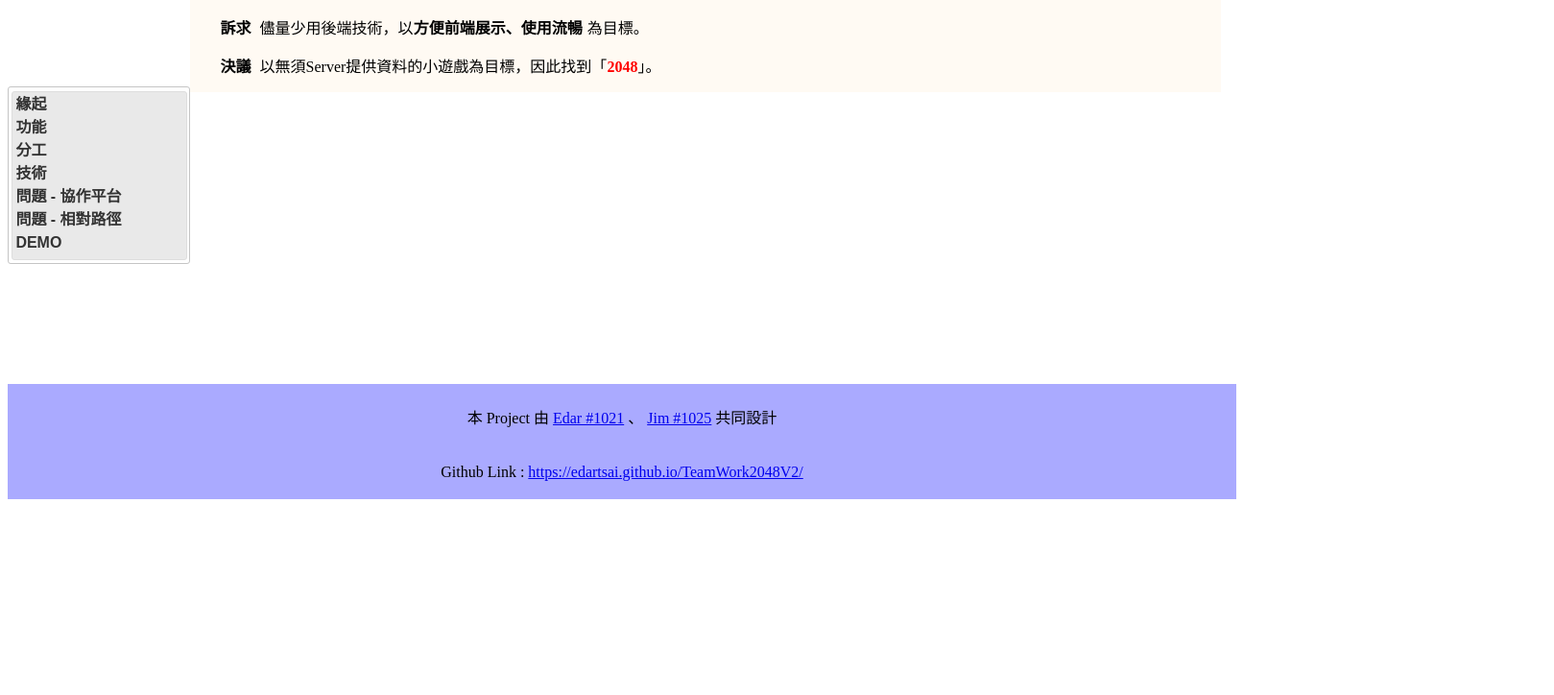
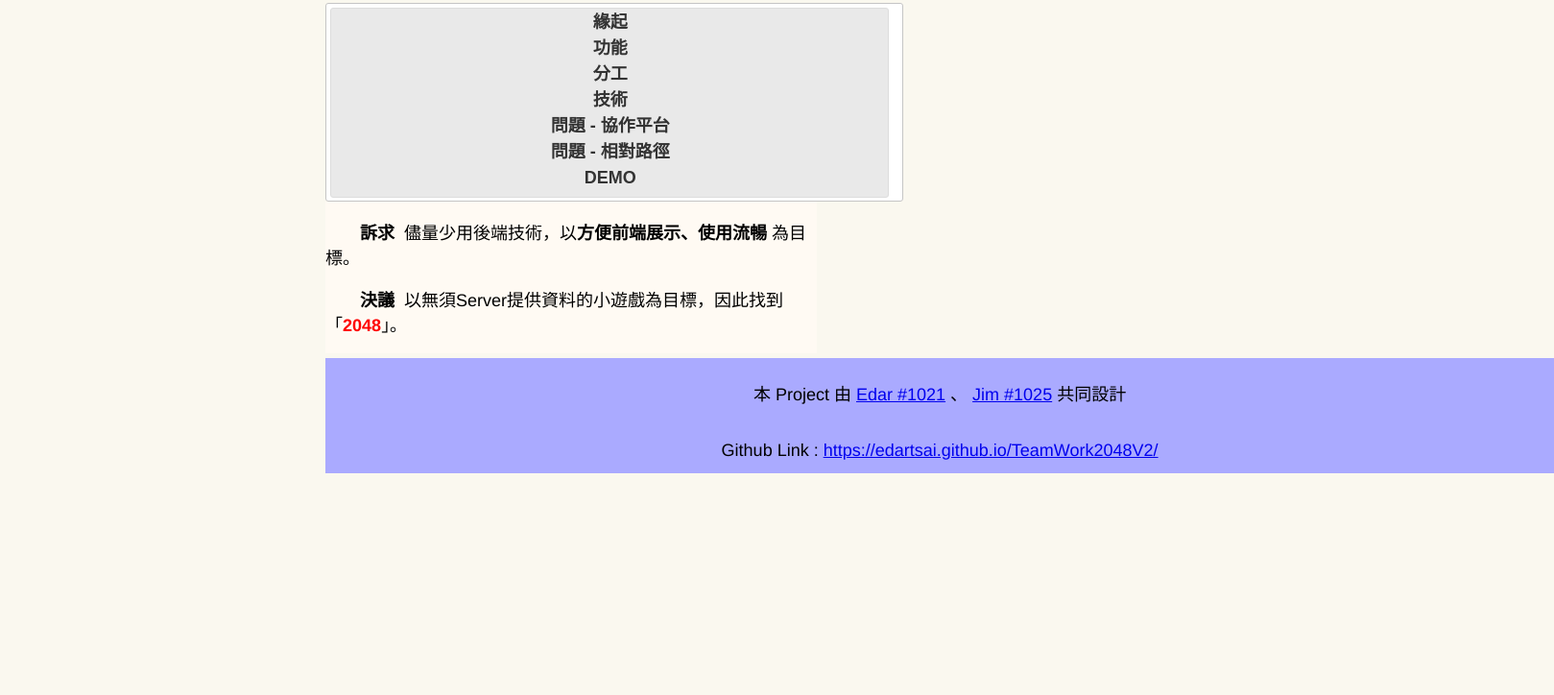
Before and after one commit to edartsai/TeamWork2048V2, a plain HTML site: page view/index.html in a window 1280 px wide. Shown: the part 76-800 px from the top of the page at 96% size, 1619 px wide, since content can reach past the window. Drawn offline with nearby package versions, Linux system fonts and the light colour scheme.

Commit message:
測試主畫面UI

```diff
--- a/view/css/StyleSheet.scss
+++ b/view/css/StyleSheet.scss
@@ -197,3 +197,6 @@ html, body {
         float:right;
     }
 }
+
+
+#Sidebar{ width:15%;float:left;height:100%-210px;text-align:left;}
--- a/view/css/style.css
+++ b/view/css/style.css
@@ -9,6 +9,6 @@
 
 
 #Header { width: 100%; height:90px; text-align:center; line-height:80px; background-color:#aaaaff; margin-bottom:5px;}
-#Sidebar{ width:15%;float:left;height:auto;text-align:left;margin-top:90px;margin-bottom:120px}
+/*#Sidebar{ width:15%;float:left;height:auto;text-align:left;margin-top:90px;margin-bottom:120px}*/
 #Body{width:85%;height:auto;text-align:left;background-color:#fffaf3;float:left;}
 #Footer{width:100%;height:120px;text-align:center;line-height:40px;background-color:#aaaaff;position: absolute;margin-top:5px;}
--- a/view/index.html
+++ b/view/index.html
@@ -8,6 +8,7 @@
     <script src="js_lib/jquery-ui.min.js"></script>
     <link href="css/jquery-ui.min.css" rel="stylesheet" />
     <link href="css/style.css" rel="stylesheet" />
+    <link rel="stylesheet" href="css/StyleSheet.css">
 </head>
 <body>
 <style>
```
